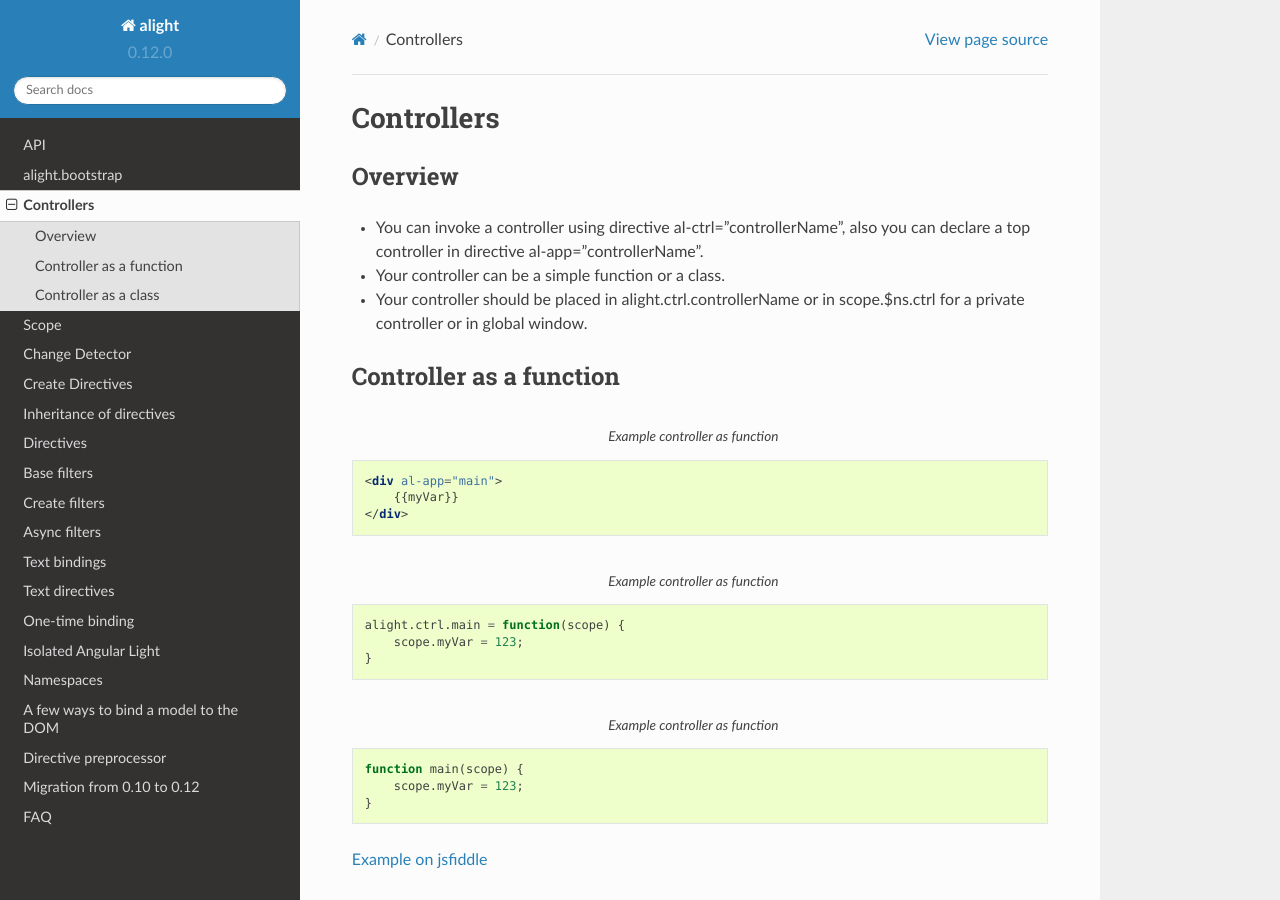
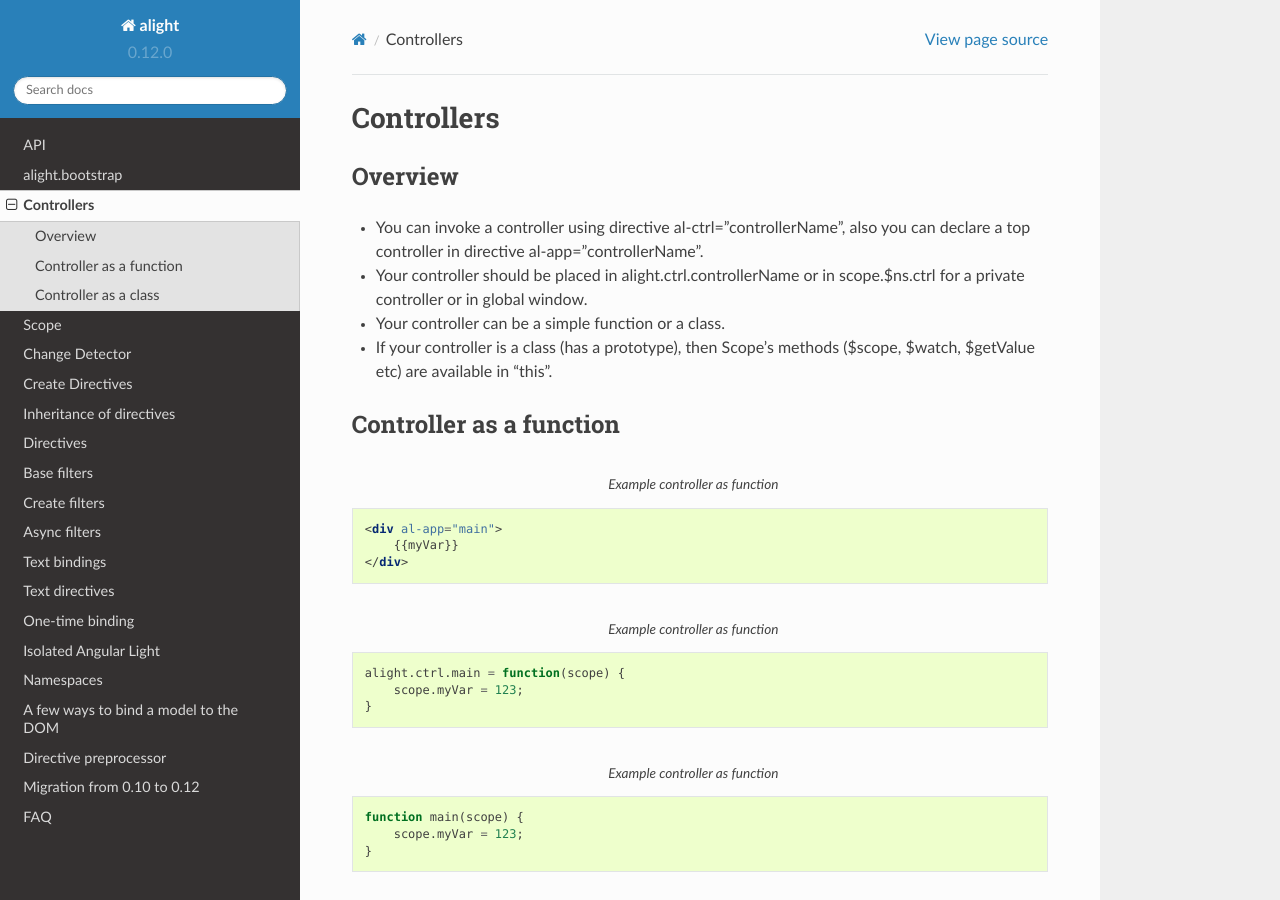
Before and after one commit to lega911/alight_docs, a Sphinx documentation site: the page built from docs/source/controller.rst, in a window 1280 px wide and 900 px high. Built offline with Sphinx 7.4.7 and the Read the Docs theme 2.0.0, drawn with Linux system fonts in a browser that asks for light colours; comment, search, counter and statistics services are not loaded.

Commit message:
fix controller

```diff
--- a/docs/source/controller.rst
+++ b/docs/source/controller.rst
@@ -5,8 +5,9 @@
 --------
 
 * You can invoke a controller using directive al-ctrl="controllerName", also you can declare a top controller in directive al-app="controllerName".
+* Your controller should be placed in alight.ctrl.controllerName or in scope.$ns.ctrl for a private controller or in global window.
 * Your controller can be a simple function or a class.
-* Your controller should be placed in alight.ctrl.controllerName or in scope.$ns.ctrl for a private controller or in global window.
+* If your controller is a class (has a prototype), then Scope's methods ($scope, $watch, $getValue etc) are available in "this".
 
 Controller as a function
 ------------------------
--- a/docs/source/directive.rst
+++ b/docs/source/directive.rst
@@ -36,7 +36,7 @@
 ------------------
 
 * `al-app <directive/al-app.html>`_, init application with current element, `examples </doc/examples.html#search=al-app>`_
-* `al-ctrl </controller.html>`_
+* `al-ctrl <controller.html>`_
 * al-cloak, hide current element until activate the application, `examples </doc/examples.html#search=al-cloak>`_
 * `al-class/al-css <directive/al-css.html>`_, `todo sample <http://jsfiddle.net/lega911/RhAgX/>`_, `animated sample <http://jsfiddle.net/lega911/wRL9k/>`_
 * **al-style** `examples </doc/examples.html#search=al-style>`_
```
